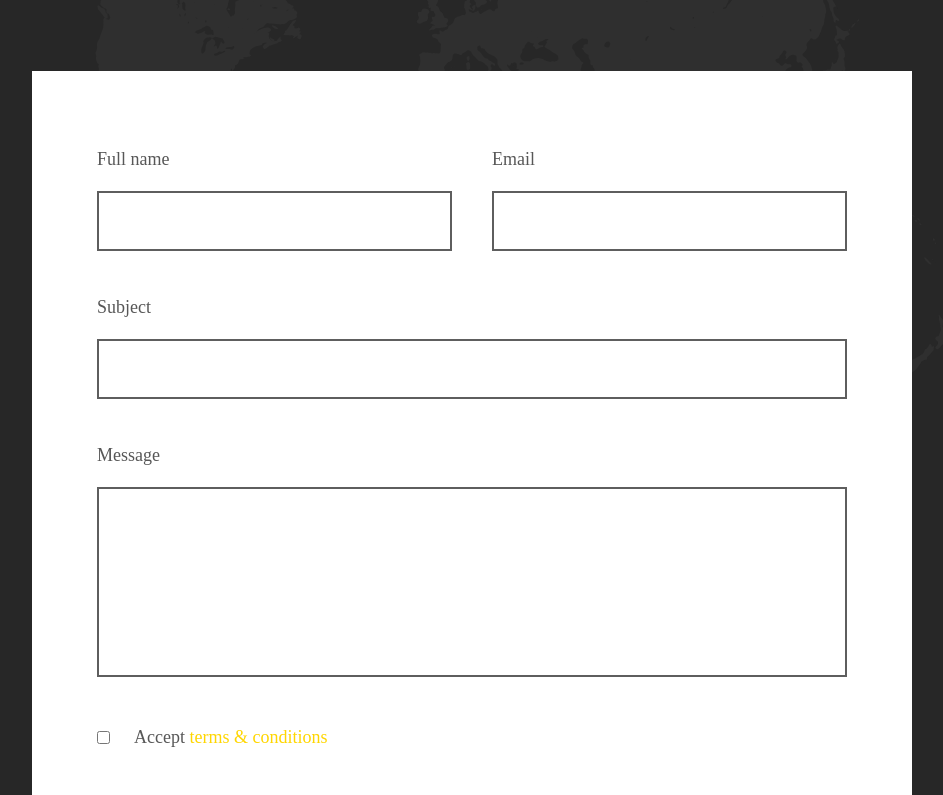
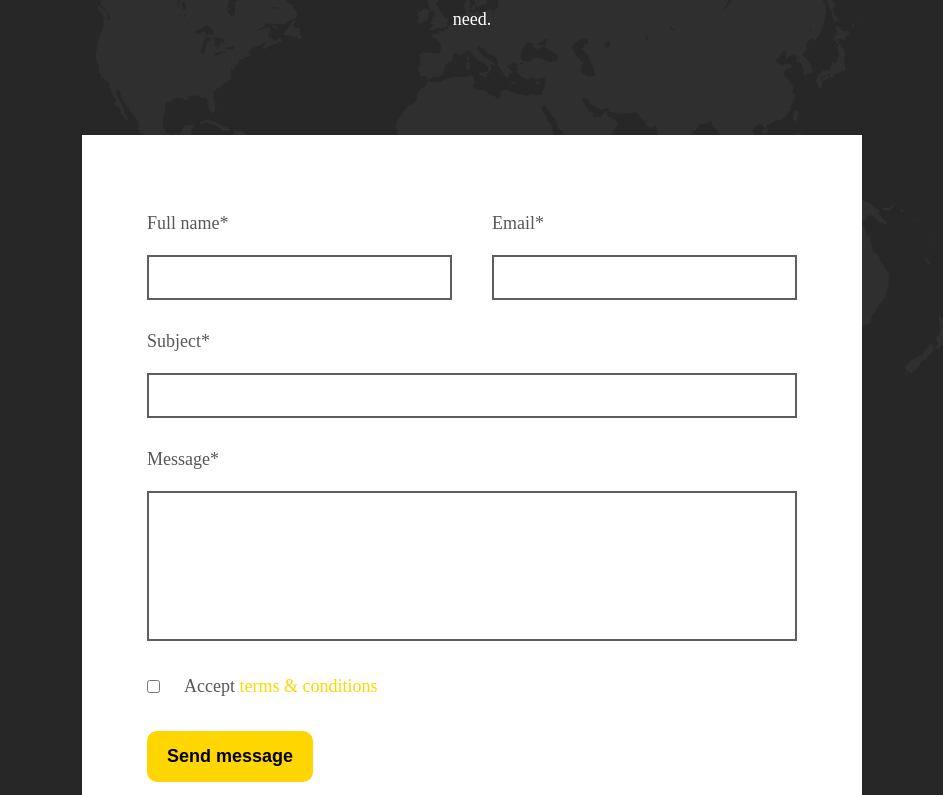
Before and after one commit to BlueRoose/carhouse-client, a Nuxt app: page /contact in a window 1280 px wide. Shown: the part 460-1255 px from the top of the page, without its empty margins (168-1111 px from the left). Built offline with nearby package versions, Linux system fonts and the light colour scheme.

Commit message:
Contact page fixes

```diff
--- a/components/QuestionBlock.vue
+++ b/components/QuestionBlock.vue
@@ -57,6 +57,11 @@ function handleClickContact() {
         background-color: $color-black;
         color: $color-white;
         border-radius: 0;
+        transition: 0.2s linear;
+
+        &:hover {
+          border-radius: 15px;
+        }
       }
 
       &__phone {
--- a/pages/contact.vue
+++ b/pages/contact.vue
@@ -2,24 +2,24 @@
   <div class="contact">
     <div class="contact__dark">
       <h2 class="contact__dark-heading">Contact Us</h2>
-      <p class="contact__dark-description">Lorem ipsum dolor sit amet consectetur, adipisicing elit. Dolorem, pariatur eligendi deserunt rerum voluptatibus enim quia esse itaque qui maiores nam nemo! Error excepturi magnam aspernatur ad atque. Voluptatum, iure?</p>
+      <p class="contact__dark-description">We're always here to help you find the perfect car! Whether you have questions about our inventory, services, or you'd like to schedule a test drive, feel free to get in touch with us. Our friendly and experienced staff are ready to answer all your inquiries and provide you with the information you need.</p>
       <form class="contact__dark__form">
         <div class="contact__dark__form__row">
           <div class="contact__dark__form__block">
-            <p class="contact__dark__form__block-title">Full name</p>
+            <p class="contact__dark__form__block-title">Full name*</p>
             <input class="contact__dark__form__block-input" />
           </div>
           <div class="contact__dark__form__block">
-            <p class="contact__dark__form__block-title">Email</p>
+            <p class="contact__dark__form__block-title">Email*</p>
             <input class="contact__dark__form__block-input" />
           </div>
         </div>
         <div class="contact__dark__form__block">
-          <p class="contact__dark__form__block-title">Subject</p>
+          <p class="contact__dark__form__block-title">Subject*</p>
           <input class="contact__dark__form__block-input" />
         </div>
         <div class="contact__dark__form__block">
-          <p class="contact__dark__form__block-title">Message</p>
+          <p class="contact__dark__form__block-title">Message*</p>
           <textarea class="contact__dark__form__block-input textarea" />
         </div>
         <div class="contact__dark__form__rules">
@@ -112,13 +112,13 @@ const dealerLocations = [
     }
 
     &__form {
-      max-width: 750px;
+      max-width: 650px;
       padding: 72px 65px;
       margin: 0 auto;
       background-color: $color-white;
       display: flex;
       flex-direction: column;
-      gap: 40px;
+      gap: 25px;
       position: relative;
       z-index: 1;
 
@@ -141,7 +141,7 @@ const dealerLocations = [
 
         &-input {
           width: 100%;
-          height: 60px;
+          height: 45px;
           padding: 0 20px;
           box-sizing: border-box;
           border: 2px solid #5e5e5e;
@@ -168,8 +168,8 @@ const dealerLocations = [
       }
 
       &-button {
-        padding-top: 25px;
-        padding-bottom: 25px;
+        padding-top: 15px;
+        padding-bottom: 15px;
       }
     }
 
@@ -211,7 +211,7 @@ const dealerLocations = [
 }
 
 .textarea {
-  height: 190px;
+  height: 150px;
   resize: none;
   padding-top: 15px;
 }
--- a/pages/index.vue
+++ b/pages/index.vue
@@ -59,6 +59,7 @@ function handleClickView() {
       display: flex;
       flex-direction: column;
       gap: 30px;
+      padding-right: 50px;
 
       &-name {
         font-size: 20px;
```
